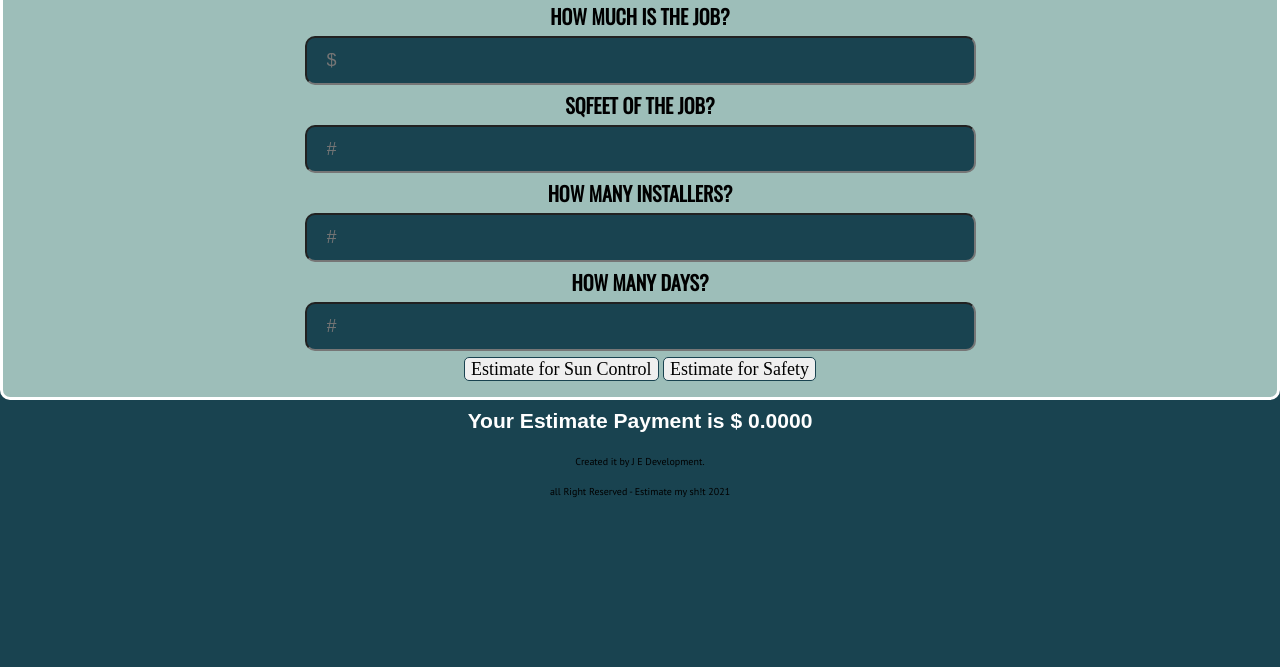
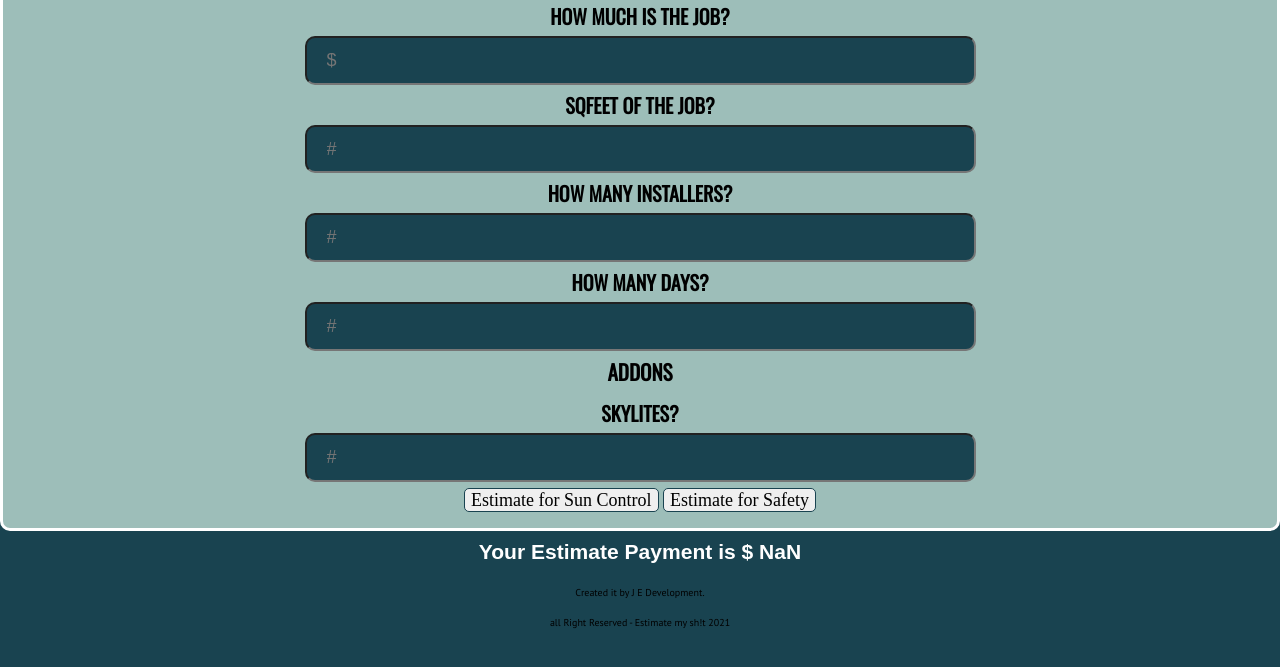
Before and after one commit to TroNit/SMS, a plain HTML site: page index.html in a window 1280 px wide. Both pictures are taken after a click on the button "Estimate for Safety". Shown: the part 87-754 px from the top of the page. Drawn offline with nearby package versions, Linux system fonts and the light colour scheme.

Commit message:
Addons added

```diff
--- a/index.html
+++ b/index.html
@@ -9,7 +9,8 @@
   <link rel="icon" href="favicon.ico">
   <script src="https://kit.fontawesome.com/d79ab621e3.js" crossorigin="anonymous"></script>
   <link rel="preconnect" href="https://fonts.gstatic.com">
-  <link href="https://fonts.googleapis.com/css2?family=Open+Sans&family=Luckiest+Guy&family=Oswald&family=PT+Sans:wght@400;700&display=swap"
+  <link
+    href="https://fonts.googleapis.com/css2?family=Open+Sans&family=Luckiest+Guy&family=Oswald&family=PT+Sans:wght@400;700&display=swap"
     rel="stylesheet">
   <link rel="stylesheet" href="css/normalize.css">
   <link rel="stylesheet" href="css/style.css">
@@ -27,11 +28,11 @@
 
       <h2>How much is the job?</h2>
 
-      <input type="text" id="precio" type="number" placeholder="$">
+      <input type="text" id="precio" type="number" placeholder="$" required>
 
       <h2>SQfeet of the job?</h2>
 
-      <input type="text" id="pies2" type="number" placeholder="#">
+      <input type="text" id="pies2" type="number" placeholder="#" required>
 
       <h2>How many installers?</h2>
 
@@ -40,6 +41,12 @@
       <h2>How many days?</h2>
 
       <input type="text" id="dias" type="number" placeholder="#">
+
+
+      <h3 class="add">ADDONS</h3>
+
+      <h2>Skylites?</h2>
+      <input type="text" id="skylites" type="number" placeholder="#">
 
 
 
@@ -56,7 +63,14 @@
 
   <div class="main-container">
     <h3 id="main"></h3>
+    <h3 id="errors">
+    </h3>
   </div>
+
+  <div class="misc">
+    <h3 id="misc-cont"></h3>
+  </div>
+
 
   <div class="footer">
     <p>Created it by J <span>E</span> Development.</p>
@@ -70,6 +84,7 @@
 
   <script>
     function sunControl() {
+
       var precioTrabajo = document.getElementById("precio").value;
       var vendedor = precioTrabajo * 10 / 100;
       precioTrabajo = precioTrabajo - vendedor;
@@ -78,28 +93,10 @@
       if (numeroInstallers >= 0) {
         instalador = instalador / numeroInstallers;
       };
-      var days = document.getElementById("dias").value;
-      if (days > 1) {
-        days = instalador / days;
-        document.getElementById('main').innerHTML = "Your Estimate Payment is $ " + instalador.toPrecision(5) +
-          " and " +
-          days.toPrecision(5) + " Daily";
-      } else if (days <= 1) {
-        document.getElementById('main').innerHTML = "Your Estimate Payment is $ " + instalador.toPrecision(5);
-      }
-    }
-
-    function safety() {
-      var precioTrabajo = document.getElementById("precio").value;
-      var vendedor = precioTrabajo * 10 / 100;
-      precioTrabajo = precioTrabajo - vendedor;
-      var instalador = precioTrabajo * 18 / 100;
-      var sqf = document.getElementById("pies2").value;
-      sqf = sqf * 7 / 5 * 0.25;
-      instalador = instalador + sqf;
-      var numeroInstallers = document.getElementById("instaladores").value;
-      if (numeroInstallers > 0) {
-        instalador = instalador / numeroInstallers;
+      var sky = document.getElementById("skylites").value;
+      if (sky => 0){
+        sky = sky * 25 / numeroInstallers;
+        instalador = instalador + sky;
       };
       var days = document.getElementById("dias").value;
       if (days > 1) {
@@ -112,6 +109,38 @@
       };
     }
 
+    function safety() {
+
+
+      var precioTrabajo = document.getElementById("precio").value;
+      var vendedor = precioTrabajo * 10 / 100;
+      precioTrabajo = precioTrabajo - vendedor;
+      var instalador = precioTrabajo * 18 / 100;
+      var sqf = document.getElementById("pies2").value;
+      sqf = sqf * 7 / 5 * 0.25;
+      instalador = instalador + sqf;
+      var numeroInstallers = document.getElementById("instaladores").value;
+      if (numeroInstallers > 0) {
+        instalador = instalador / numeroInstallers;
+      };
+      var sky = document.getElementById("skylites").value;
+      if (sky => 0){
+        sky = sky * 25 / numeroInstallers;
+        instalador = instalador + sky;
+      }
+
+      var days = document.getElementById("dias").value;
+      if (days > 1) {
+        days = instalador / days;
+        document.getElementById('main').innerHTML = "Your Estimate Payment is $ " + instalador.toPrecision(5) +
+          " and " +
+          days.toPrecision(5) + " Daily";
+      } else if (days <= 1) {
+        document.getElementById('main').innerHTML = "Your Estimate Payment is $ " + instalador.toPrecision(5);
+      };
+
+    }
+
   </script>
 
 
```
